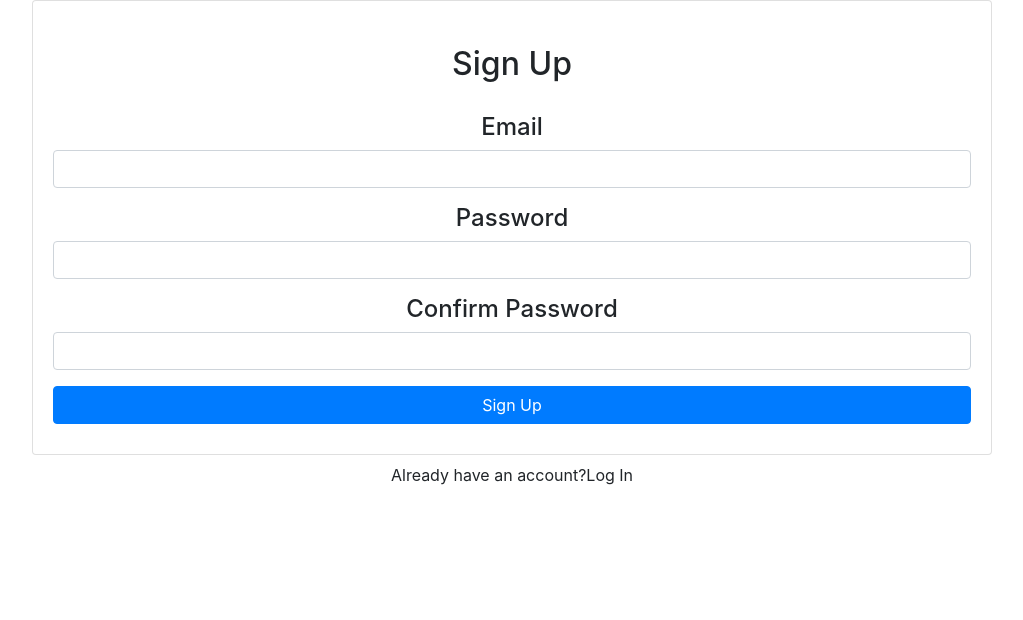
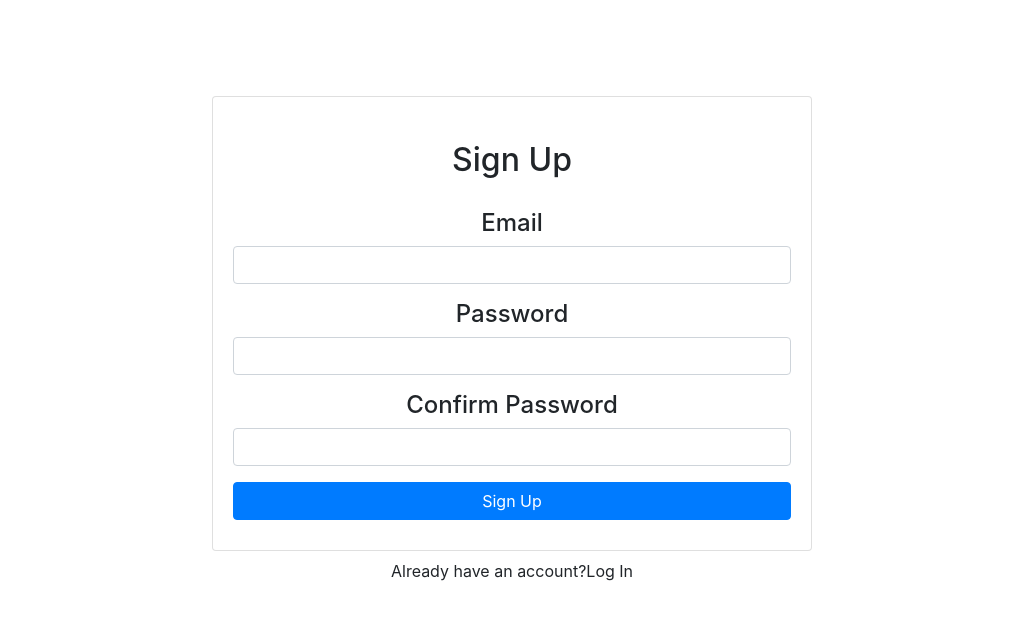
Before and after one commit to abhimishra01/pikagram, a React (Create React App) app: page / in a window 1280 px wide. Shown: the top 620 px of the page, without its empty margins (128-1151 px from the left). Built offline with nearby package versions, Linux system fonts and the light colour scheme.

Commit message:
signup form css styles

```diff
--- a/src/index.css
+++ b/src/index.css
@@ -117,3 +117,17 @@ label:hover{
   box-shadow: 3px 5px 7px rgba(51, 51, 51, 0.5);
   border: 3px solid black;
 }
+
+
+/* SignUp Form styling */
+
+.signUpform{
+  margin:12vh auto;
+  width:600px;
+  max-width:50vw;
+  min-height:100vh;
+}
+
+.inputField{
+  text-align: center;
+}
```
